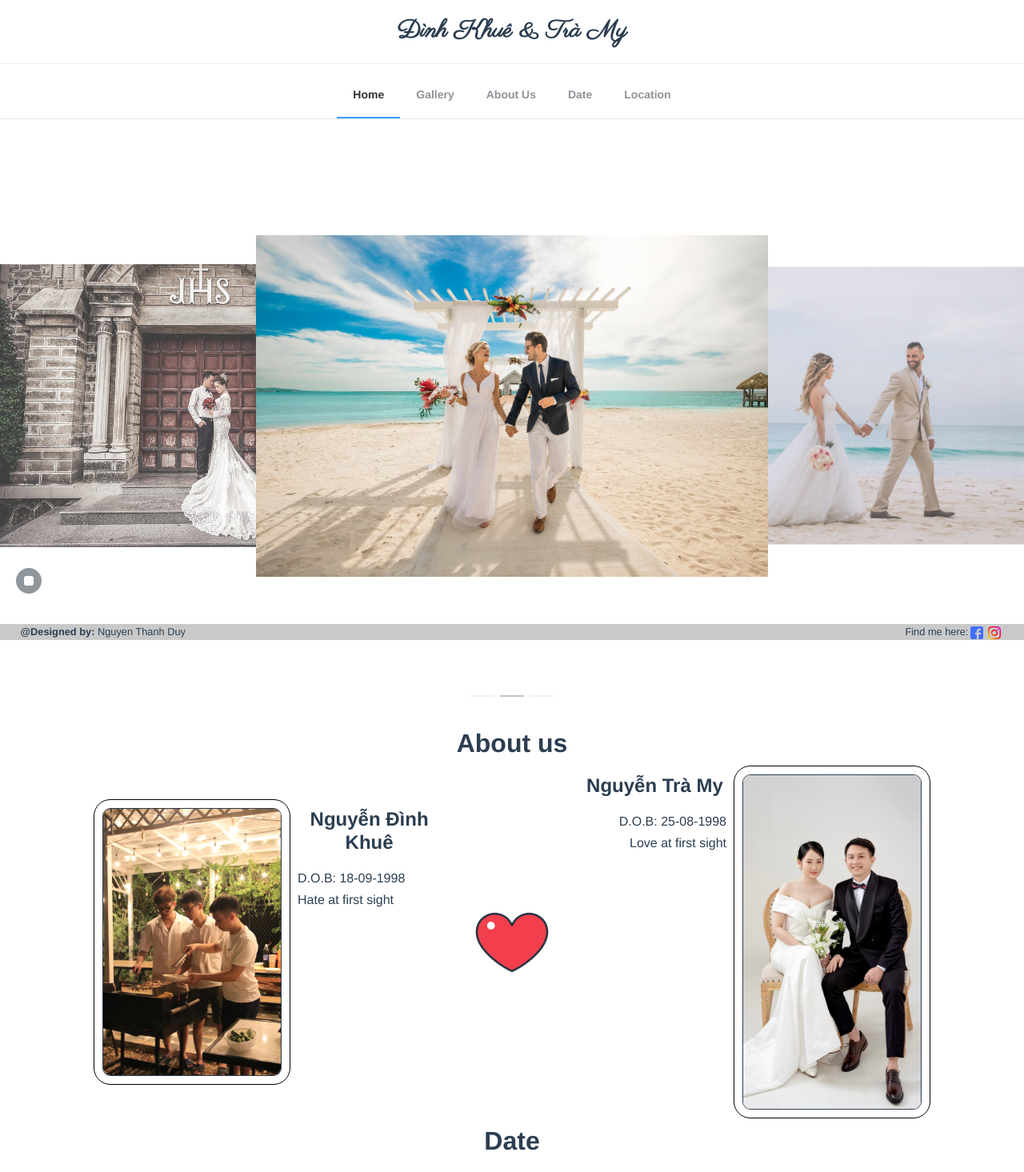
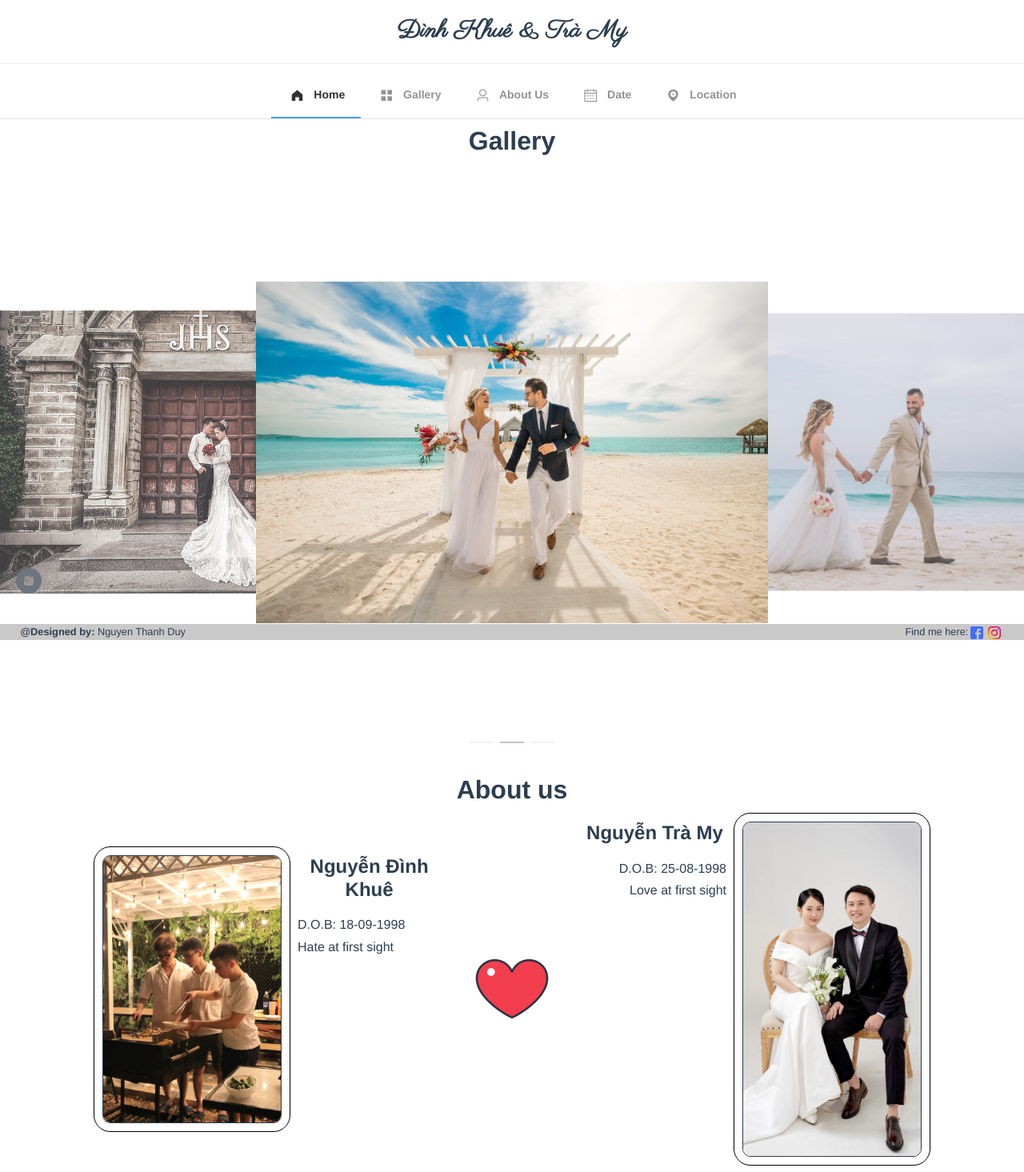
Before and after one commit to duyhachix/khue_wedding_landing_page, a Vue app in the folder app/: page / in a window 1280 px wide. Shown: the top 1465 px of the page at 80% size. Built offline with nearby package versions, Linux system fonts and the light colour scheme.

Commit message:
:lock: scroll to content

```diff
--- a/app/src/App.css
+++ b/app/src/App.css
@@ -268,7 +268,8 @@
 	left: 20px;
 	font-size: 2rem;
 	cursor: pointer;
+	z-index: 11;
 }
 .player-bar {
-  /* display: none; */
+	/* display: none; */
 }
--- a/app/src/App.vue
+++ b/app/src/App.vue
@@ -1,6 +1,6 @@
 <template>
 	<div id="app" @scroll="handleScroll">
-		<header id="app_header">
+		<header id="app_header" ref="header">
 			<div class="header_container">
 				<p>{{ weddingHost }}</p>
 			</div>
@@ -13,21 +13,35 @@
 					mode="horizontal"
 					@select="handleSelect"
 				>
-					<el-menu-item index="1">Home</el-menu-item>
-					<el-menu-item index="2">Gallery</el-menu-item>
-					<el-menu-item index="3">About Us</el-menu-item>
-					<el-menu-item index="4">Date</el-menu-item>
-					<el-menu-item index="5">Location</el-menu-item>
+					<el-menu-item index="1" @click="onScrollTo('header')">
+						<i class="el-icon-s-home"></i> Home</el-menu-item
+					>
+					<el-menu-item index="2" @click="onScrollTo('gallery')">
+						<i class="el-icon-menu"></i> Gallery</el-menu-item
+					>
+
+					<el-menu-item index="3" @click="onScrollTo('about_us')"
+						><i class="el-icon-user"></i> About Us</el-menu-item
+					>
+					<el-menu-item index="4" @click="onScrollTo('date')"
+						><i class="el-icon-date"></i> Date</el-menu-item
+					>
+					<el-menu-item index="5" @click="onScrollTo('location')"
+						><i class="el-icon-location"></i> Location</el-menu-item
+					>
 				</el-menu>
 			</div>
-			<div class="menu_picture section">
+			<!-- gallery -->
+			<div class="menu_picture section" ref="gallery">
+				<h3>Gallery</h3>
 				<el-carousel :interval="5000" type="card" height="700px">
 					<el-carousel-item v-for="(picture, index) in weddingPictures" :key="index">
 						<img class="wedding_pic" :src="picture.src" alt="..." />
 					</el-carousel-item>
 				</el-carousel>
 			</div>
-			<div class="about_us section">
+			<!-- about us -->
+			<div class="about_us section" ref="about_us">
 				<h3>About us</h3>
 				<div class="about_us_container">
 					<div class="groom host">
@@ -59,7 +73,8 @@
 					</div>
 				</div>
 			</div>
-			<div class="date section">
+			<!-- date -->
+			<div class="date section" ref="date">
 				<h3>Date</h3>
 				<div class="date_frame">
 					<div class="date_countdown">
@@ -74,7 +89,8 @@
 					</div>
 				</div>
 			</div>
-			<div class="location section">
+			<!-- location -->
+			<div class="location section" ref="location">
 				<h3>Location</h3>
 				<div class="location_container">
 					<div class="map">
@@ -142,7 +158,7 @@
 			></b-icon>
 			<div class="player-bar">
 				<audio ref="audio" autoplay>
-					<source src="../public/audio/theme_song.mp3" type="audio/mpeg" />
+					<!-- <source src="../public/audio/theme_song.mp3" type="audio/mpeg" /> -->
 				</audio>
 			</div>
 		</div>
@@ -238,6 +254,13 @@ export default {
 			this.$refs.audio.pause();
 			this.isPlaying = false; // Set isPlaying to false when stopping
 		},
+		onScrollTo(refName) {
+			const target = this.$refs[refName];
+			window.scrollTo({
+				top: target.offsetTop,
+				behavior: 'smooth',
+			});
+		},
 	},
 };
 </script>
```
